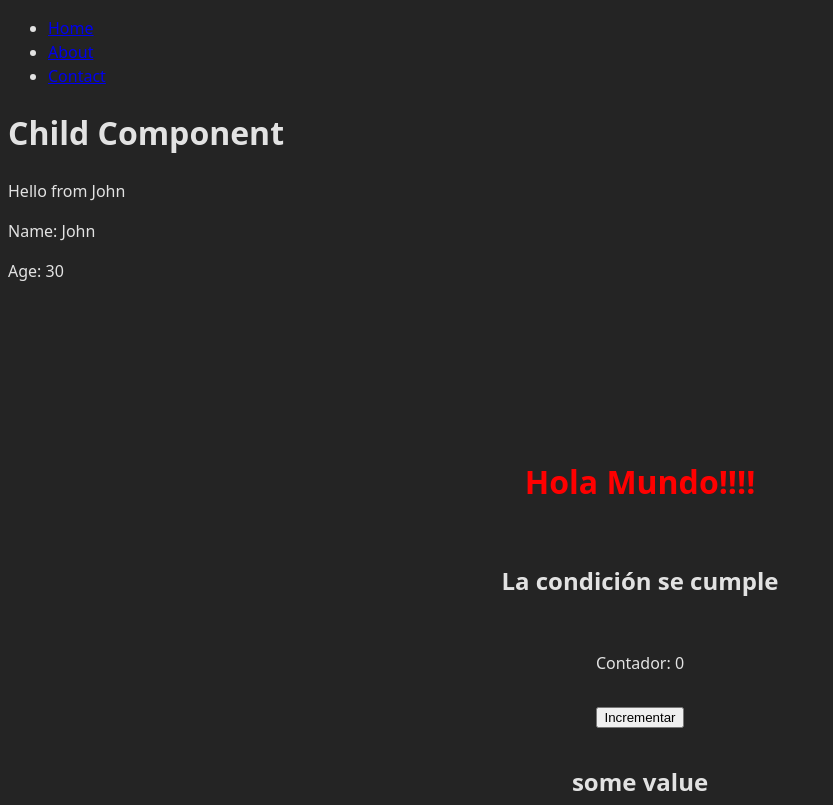
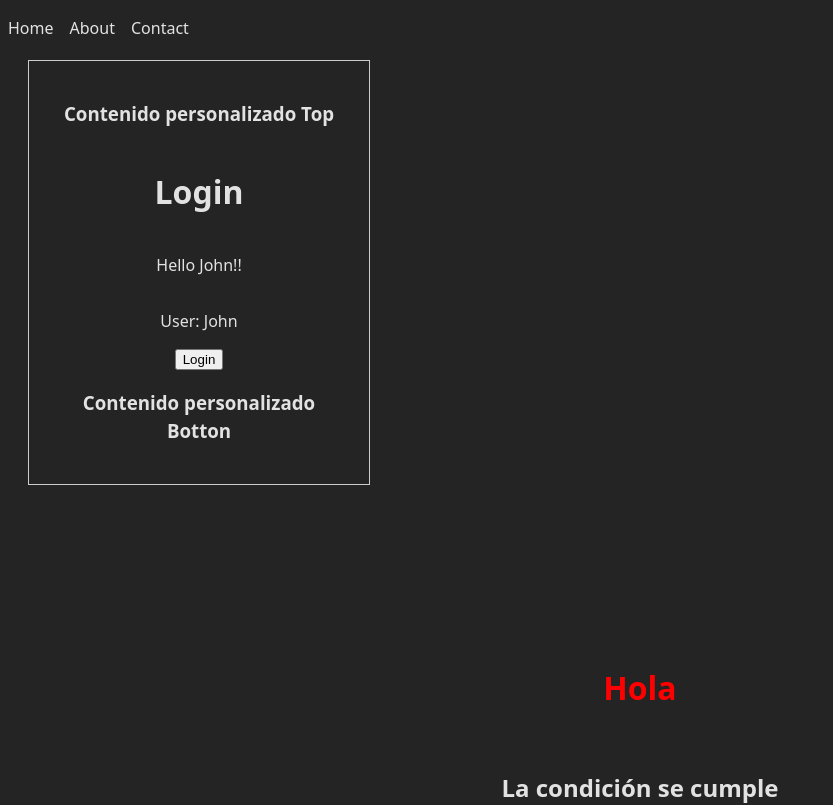
Before and after one commit to maxi-vilarino/curso-vue, a Vue app in the folder clases/: page / in a window 1280 px wide. Shown: the top 805 px of the page, without its empty margins (0-833 px from the left). Built offline with nearby package versions, Linux system fonts and the light colour scheme.

Commit message:
feat: agregar lógica de inicio de sesión y contenido personalizado en ChildComponent

```diff
--- a/clases/src/App.vue
+++ b/clases/src/App.vue
@@ -23,18 +23,37 @@ const movies = ref([
 
 let myCondition = true;
 
-const text = "Hello from ";
+const text = "Hello ";
 const person = {
   name: "John",
   age: 30,
+};
+
+const displayName = ref("");
+
+const handleLogin = (e) => {
+  displayName.value = e;
+  console.log(displayName);
 };
 </script>
 
 <template>
   <HeaderComponent />
-  <ChildComponent :msg="text" :person="person" />
+  <ChildComponent :msg="text" :person="person" @login="handleLogin">
+    <template #top>
+      <h3>Contenido personalizado Top</h3>
+    </template>
+    <p>
+      Este es un contenido adicional que se muestra dentro del componente hijo.
+    </p>
+    <template #botton>
+      <h3>Contenido personalizado Botton</h3>
+    </template>
+  </ChildComponent>
   <div class="container">
-    <h1 :id="myId" :class="myCondition ? 'highlight' : ''">Hola Mundo!!!!</h1>
+    <h1 :id="myId" :class="myCondition ? 'highlight' : ''">
+      Hola {{ displayName }}
+    </h1>
     <h2 v-if="condition">La condición se cumple</h2>
     <h2 v-else-if="anotherCondition">Otra condición se cumple</h2>
     <h2 v-else>No se cumple ninguna condición</h2>
--- a/clases/src/components/ChildComponent.vue
+++ b/clases/src/components/ChildComponent.vue
@@ -1,17 +1,39 @@
 <script setup>
-defineProps({
+const props = defineProps({
   msg: String,
   person: Object,
 });
+
+const emit = defineEmits(["login"]);
+const login = () => {
+  emit("login", props.person.name);
+};
 </script>
 
 <template>
-  <div>
-    <h1>Child Component</h1>
-    <p>{{ msg }}{{ person.name }}</p>
-    <p>Name: {{ person.name }}</p>
-    <p>Age: {{ person.age }}</p>
+  <div class="child">
+    <slot name="top">
+      <h3>Contenido por defecto Top</h3>
+    </slot>
+    <h1>Login</h1>
+    <p>{{ props.msg }}{{ props.person.name }}!!</p>
+    <p>User: {{ props.person.name }}</p>
+    <button @click="login">Login</button>
+    <slot name="botton">
+      <h3>Contenido por defecto Botton</h3>
+    </slot>
   </div>
 </template>
 
-<style></style>
+<style>
+.child {
+  border: 1px solid #ccc;
+  padding: 20px;
+  margin: 20px;
+  width: 300px;
+  text-align: center;
+  display: flex;
+  flex-direction: column;
+  align-items: center;
+}
+</style>
--- a/clases/src/components/HeaderComponent.vue
+++ b/clases/src/components/HeaderComponent.vue
@@ -3,7 +3,7 @@
 <template>
   <header>
     <nav>
-      <ul>
+      <ul class="header">
         <li><a href="#">Home</a></li>
         <li><a href="#">About</a></li>
         <li><a href="#">Contact</a></li>
@@ -12,4 +12,16 @@
   </header>
 </template>
 
-<style></style>
+<style>
+.header {
+  display: flex;
+  gap: 1rem;
+  list-style: none;
+  padding: 0;
+}
+
+.header li a {
+  text-decoration: none;
+  color: inherit;
+}
+</style>
```
